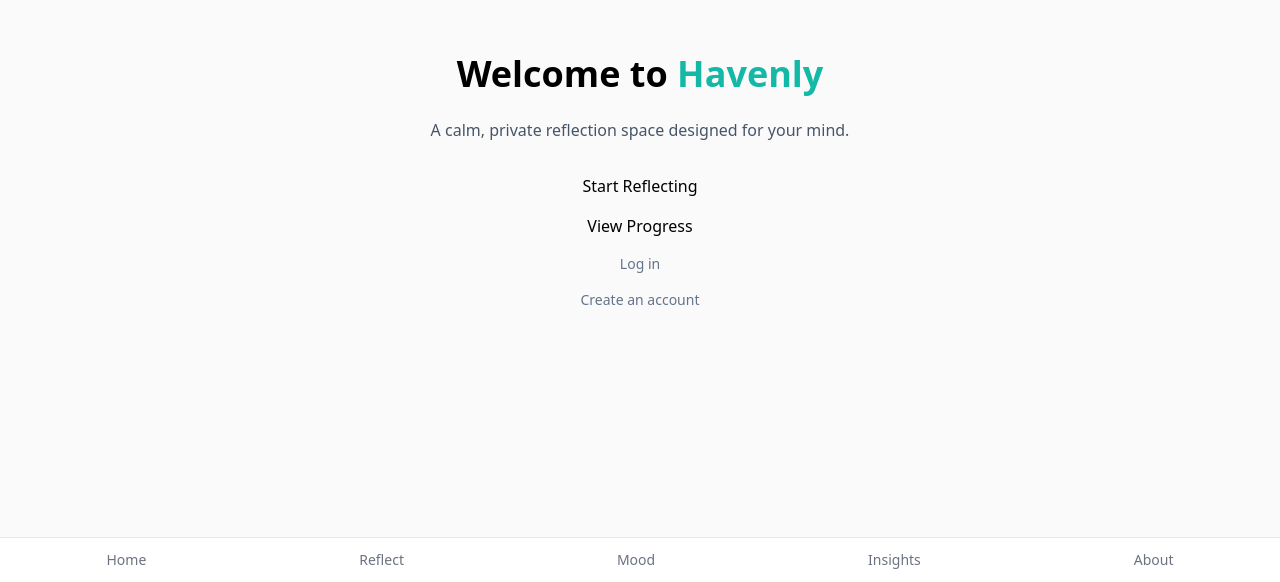
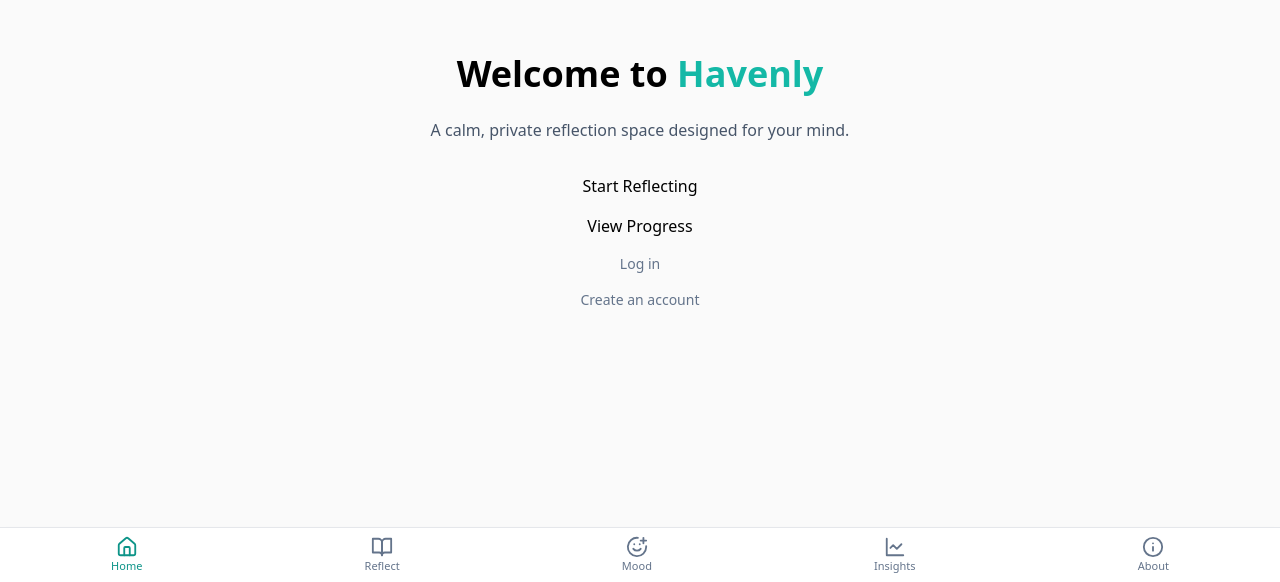
Before and after one commit to Khrboshi/Havenly-2.0, a Next.js app: page / in a window 1280 px wide. Shown: the part 218-800 px from the top of the page. Built offline with nearby package versions, Linux system fonts and the light colour scheme.

Commit message:
Update BottomNav.jsx

```diff
--- a/components/BottomNav.jsx
+++ b/components/BottomNav.jsx
@@ -2,33 +2,39 @@
 
 import Link from "next/link";
 import { usePathname } from "next/navigation";
+import { Home, BookOpen, LineChart, SmilePlus, Info } from "lucide-react";
 
 export default function BottomNav() {
   const pathname = usePathname();
 
-  const nav = [
-    { href: "/dashboard", label: "Home" },
-    { href: "/reflect", label: "Reflect" },
-    { href: "/mood", label: "Mood" },
-    { href: "/insights", label: "Insights" },
-    { href: "/about", label: "About" },
+  const items = [
+    { href: "/", label: "Home", icon: <Home size={22} /> },
+    { href: "/reflect", label: "Reflect", icon: <BookOpen size={22} /> },
+    { href: "/mood", label: "Mood", icon: <SmilePlus size={22} /> },
+    { href: "/insights", label: "Insights", icon: <LineChart size={22} /> },
+    { href: "/about", label: "About", icon: <Info size={22} /> },
   ];
 
   return (
-    <nav className="fixed bottom-0 left-0 w-full bg-white border-t py-3 flex justify-around text-sm z-50">
-      {nav.map((item) => (
+    <nav className="fixed bottom-0 left-0 w-full bg-white border-t shadow-md z-50 flex justify-around py-2">
+      {items.map((item) => {
+        const active = pathname === item.href;
+
+        return (
           <Link
             key={item.href}
             href={item.href}
-          className={
-            pathname === item.href
-              ? "text-black font-semibold"
-              : "text-gray-500"
-          }
+            className="flex flex-col items-center text-[11px]"
           >
+            <div className={active ? "text-teal-600" : "text-slate-500"}>
+              {item.icon}
+            </div>
+            <span className={active ? "text-teal-600 font-medium" : "text-slate-500"}>
               {item.label}
+            </span>
           </Link>
-      ))}
+        );
+      })}
     </nav>
   );
 }
```
Lines whose indentation alone changed are shown as unchanged.
